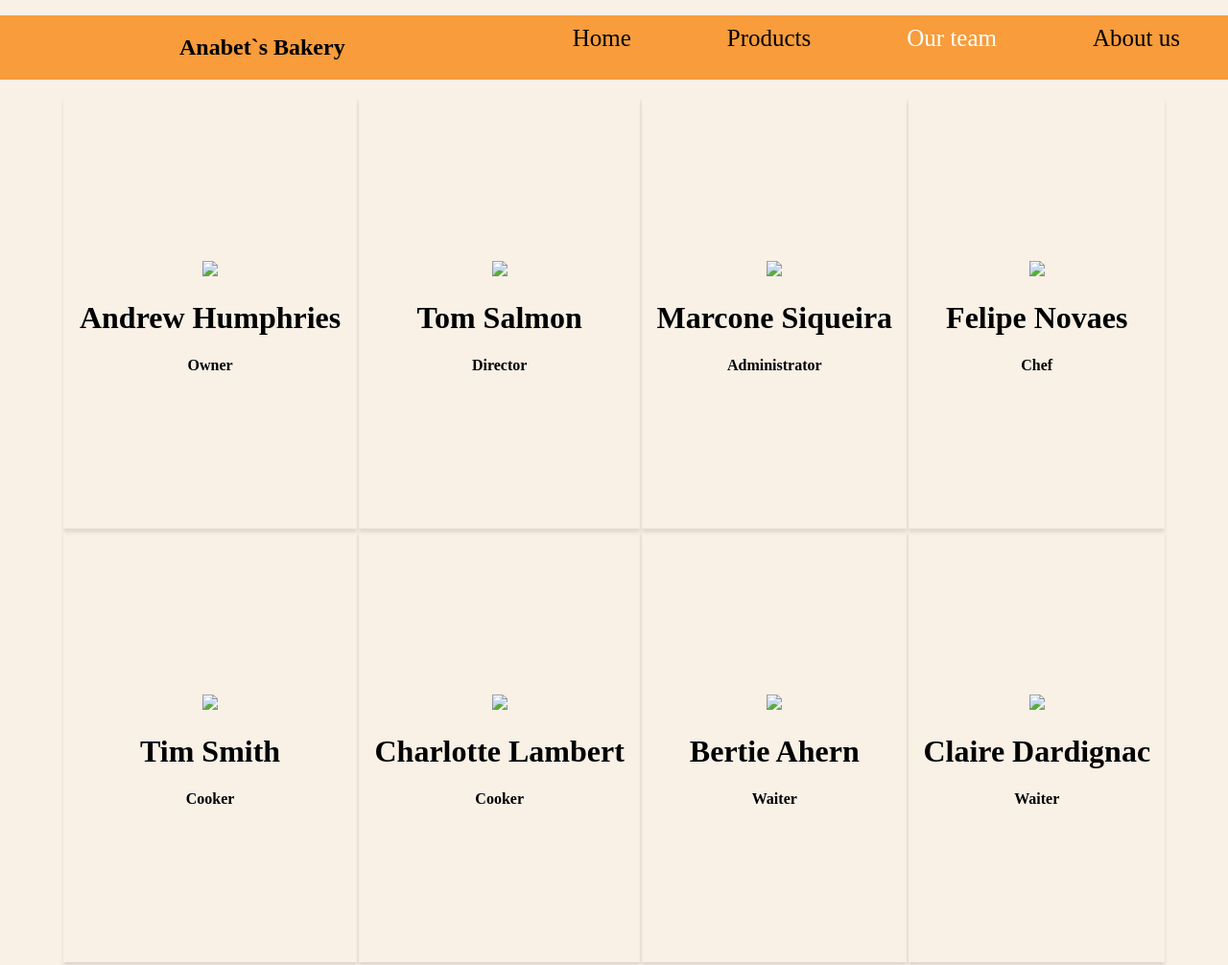
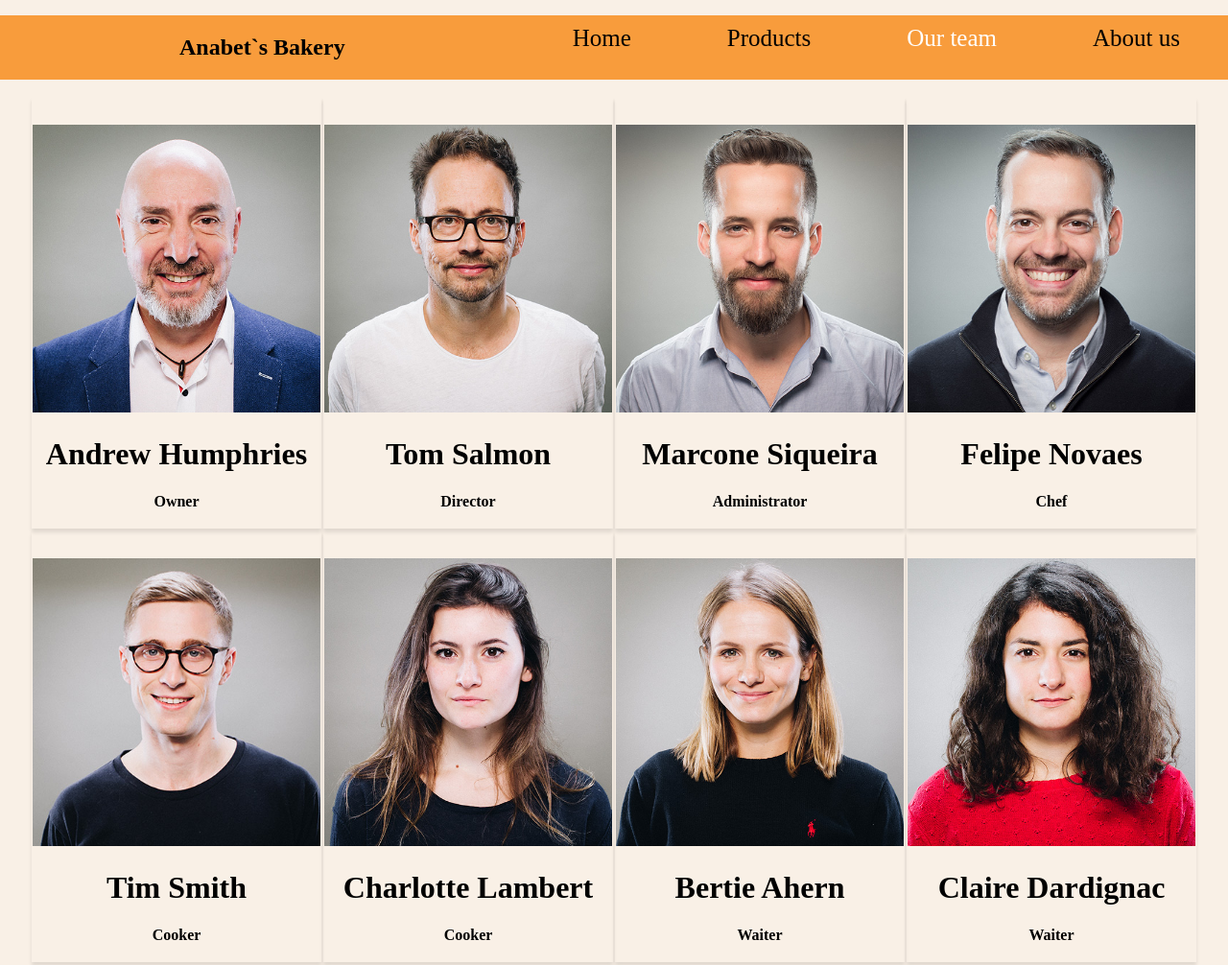
Before and after one commit to Droushb/BrainBasket, a plain HTML site: page Tema20/team.html in a window 1280 px wide. Shown: the top 1006 px of the page at 96% size. Drawn offline with Linux system fonts and the light colour scheme.

Commit message:
Update team.html

```diff
--- a/Tema20/team.html
+++ b/Tema20/team.html
@@ -33,44 +33,44 @@ body {
 		<tbody>
         <tr height="450">
 <td class="card">
-  <img src="img/p2.jpg"  width="300">
+  <img src="p2.jpg"  width="300">
   <h1>Andrew Humphries</h1>
   <p>Owner</p></td>
 
 <td class="card">
-  <img src="img/p1.jpg" width="300">
+  <img src="p1.jpg" width="300">
   <h1>Tom Salmon</h1>
   <p>Director</p></td>
 
 <td class="card">
-  <img src="img/p3.jpg"  width="300">
+  <img src="p3.jpg"  width="300">
   <h1>Marcone Siqueira</h1>
   <p>Administrator</p></td>
 
 <td class="card">
-  <img src="img/p7.jpg"  width="300">
+  <img src="p7.jpg"  width="300">
   <h1>Felipe Novaes</h1>
   <p>Chef</p></td>
         </tr>
 
         <tr height="450">
 <td class="card">
-  <img src="img/p4.jpg"  width="300">
+  <img src="p4.jpg"  width="300">
   <h1>Tim Smith</h1>
   <p>Cooker</p></td>
 
 <td class="card">
-  <img src="img/p5.jpg" width="300">
+  <img src="p5.jpg" width="300">
   <h1>Charlotte Lambert</h1>
   <p>Cooker</p></td>
 
 <td class="card">
-  <img src="img/p8.jpg"  width="300">
+  <img src="p8.jpg"  width="300">
   <h1>Bertie Ahern</h1>
   <p>Waiter</p></td>
 
 <td class="card">
-  <img src="img/p6.jpg"  width="300">
+  <img src="p6.jpg"  width="300">
   <h1>Claire Dardignac</h1>
   <p>Waiter</p></td>
         </tr>
```
